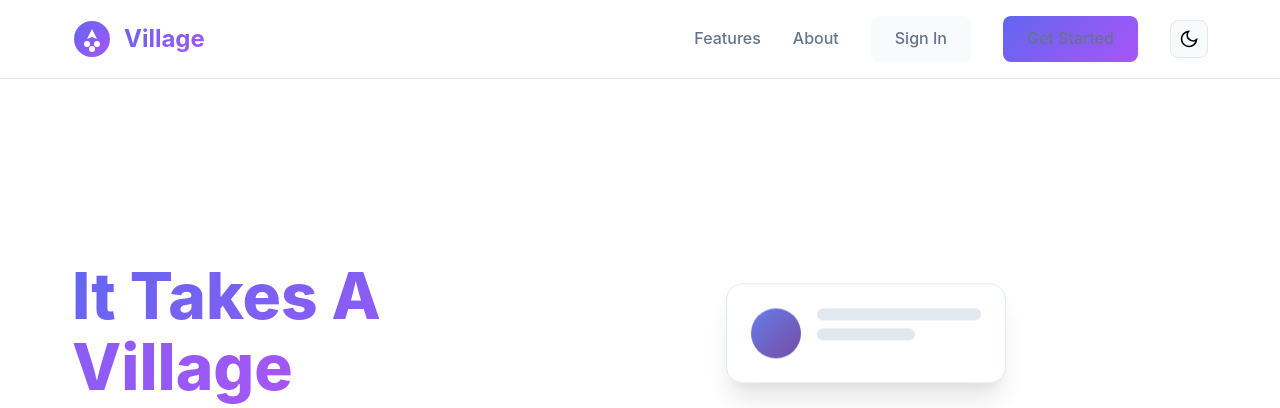
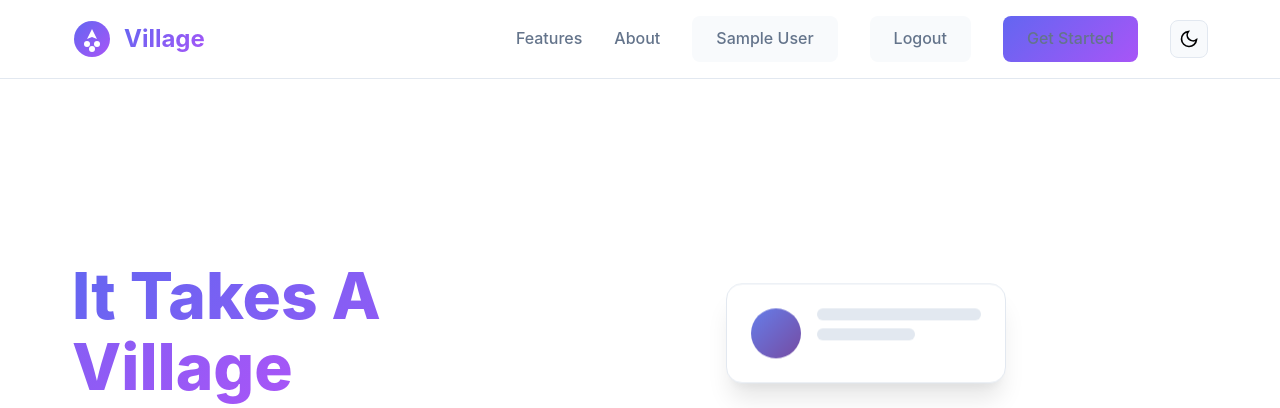
Before and after one commit to GenialSmileAdam/Village-, a Flask app: page / in a window 1280 px wide. Shown: the top 408 px of the page. Run offline with Flask 3, Linux system fonts and the light colour scheme; the visitor is signed in with stand-in values (Sample User, id 1); data comes from the database, SQL or seed files in the repository.

Commit message:
Add Login and logout functionality. Add confirm login functionality. Update requirements.txt

```diff
--- a/myapp/forms.py
+++ b/myapp/forms.py
@@ -5,7 +5,7 @@ from wtforms.validators import DataRequired,Email, Length, EqualTo
 # A RegisterForm to register new users
 
 class RegisterForm(FlaskForm):
-    full_name = StringField("Full Name",validators=[DataRequired(),Length(min=2, max=70) ])
+    full_name = StringField("Full Name",validators=[DataRequired(),Length(min=2, max=70) ],render_kw={"placeholder":"Your full name"})
     username = StringField("Username" , validators=[DataRequired(),Length(min=2, max=50)])
     email = EmailField("Email" , validators=[DataRequired(), Email()])
     password = PasswordField("Password", validators=[DataRequired()])
--- a/myapp/routes.py
+++ b/myapp/routes.py
@@ -1,8 +1,10 @@
 from flask import render_template, Blueprint, request, url_for, redirect, flash
+from flask_login import login_user, current_user, login_required, logout_user
+
 from .extensions import login_manager
 from .models import db, User, Hobby
 from .forms import RegisterForm, LoginForm
-from sqlalchemy import exists
+from sqlalchemy import exists, select
 from werkzeug.security import generate_password_hash, check_password_hash
 
 
@@ -14,7 +16,7 @@ login_manager.login_view = "main.login"
 # Load a user
 @login_manager.user_loader
 def load_user(user_id):
-    return  db.session.scalar(db.select(User).where(User.id == user_id) )
+    return  db.session.scalar(select(User).where(User.id == user_id) )
 
 
 # ---------Main Routes-------------
@@ -26,13 +28,15 @@ def home():
 def chat():
     return render_template("chat.html")
 
-@main_bp.route("/login")
+@main_bp.route("/login", methods=["POST", "GET"])
 def login():
     form = LoginForm()
     if form.validate_on_submit():
-        pass
-
-    return render_template("login.html")
+        if confirm_login(form):
+            return redirect(url_for("main.home"))
+        else:
+            return redirect(url_for("main.login"))
+    return render_template("login.html", form= form)
 
 
 @main_bp.route("/sign_up", methods= ["GET", "POST"])
@@ -49,6 +53,12 @@ def signup():
             return redirect(url_for("main.login"))
     return render_template("sign_up.html", form= form)
 
+@main_bp.route("/logout")
+@login_required
+def logout():
+    logout_user()
+    flash("User has been logged out")
+    return redirect(url_for("main.home"))
 
 def create_user(form):
     # User information from the form
@@ -77,7 +87,24 @@ def create_user(form):
         flash("User already exists. Log in instead ")
         return False
 
-# def login_user(form):
-#
-#
-#     user_exists = db.session.query(exists().where((User.email == email))).scalar()
+def confirm_login(form):
+    # Get user data
+    password = form.password.data
+    email = form.email.data
+    # check if user exists in database
+    user_exists = db.session.query(exists().where((User.email == email))).scalar()
+
+    if user_exists:
+        user = db.session.scalar(select(User).where(User.email == email))
+
+        if check_password_hash(user.password, password):
+            login_user(user)
+            flash(f"User {current_user.full_name} is logged in")
+            return True
+        else:
+            flash("User password is incorrect, Try again")
+            return False
+
+    else:
+        flash("User  with that email does not exist ")
+        return False
--- a/templates/index.html
+++ b/templates/index.html
@@ -30,8 +30,17 @@
         <div class="nav-links">
             <a href="#features">Features</a>
             <a href="#about">About</a>
+            {% if current_user.is_authenticated %}
+            <a href="{{ url_for('main.login')}}" class="btn-secondary"> {{ current_user.full_name }}</a>
+            <a href="{{ url_for('main.logout')}}" class="btn-secondary">Logout</a>
+
+            {% else%}
+
             <a href="{{ url_for('main.login')}}" class="btn-secondary">Sign In</a>
+            {% endif %}
+
             <a href="{{ url_for('main.signup') }}" class="btn-primary">Get Started</a>
+
             <button class="theme-toggle" id="themeToggle" aria-label="Toggle theme">
                 <svg class="sun-icon" width="20" height="20" viewBox="0 0 24 24" fill="none" stroke="currentColor"
                      stroke-width="2">
```
Also changed, not shown: requirements.txt (+19 -1 lines), templates/login.html (+25 -7 lines).
